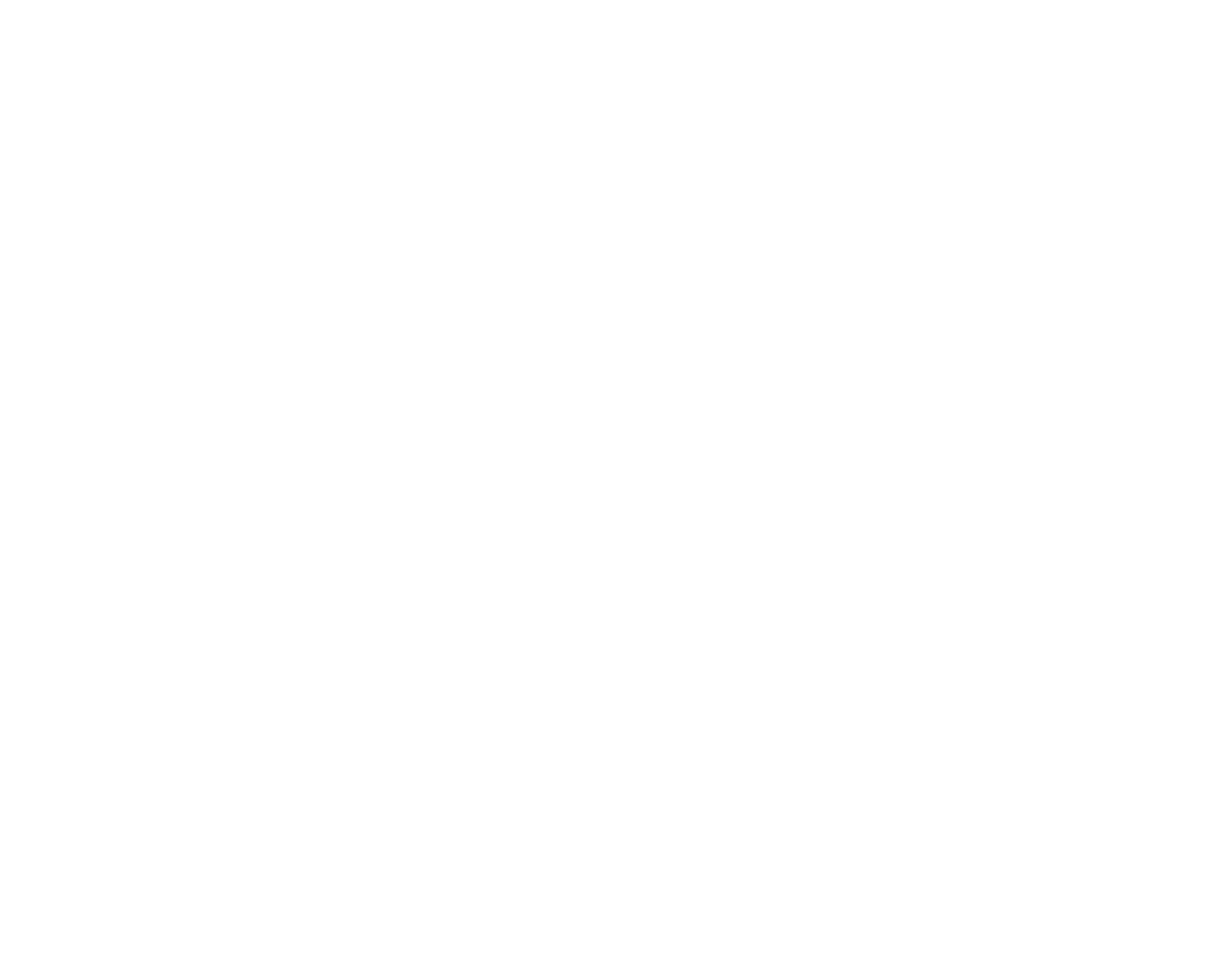
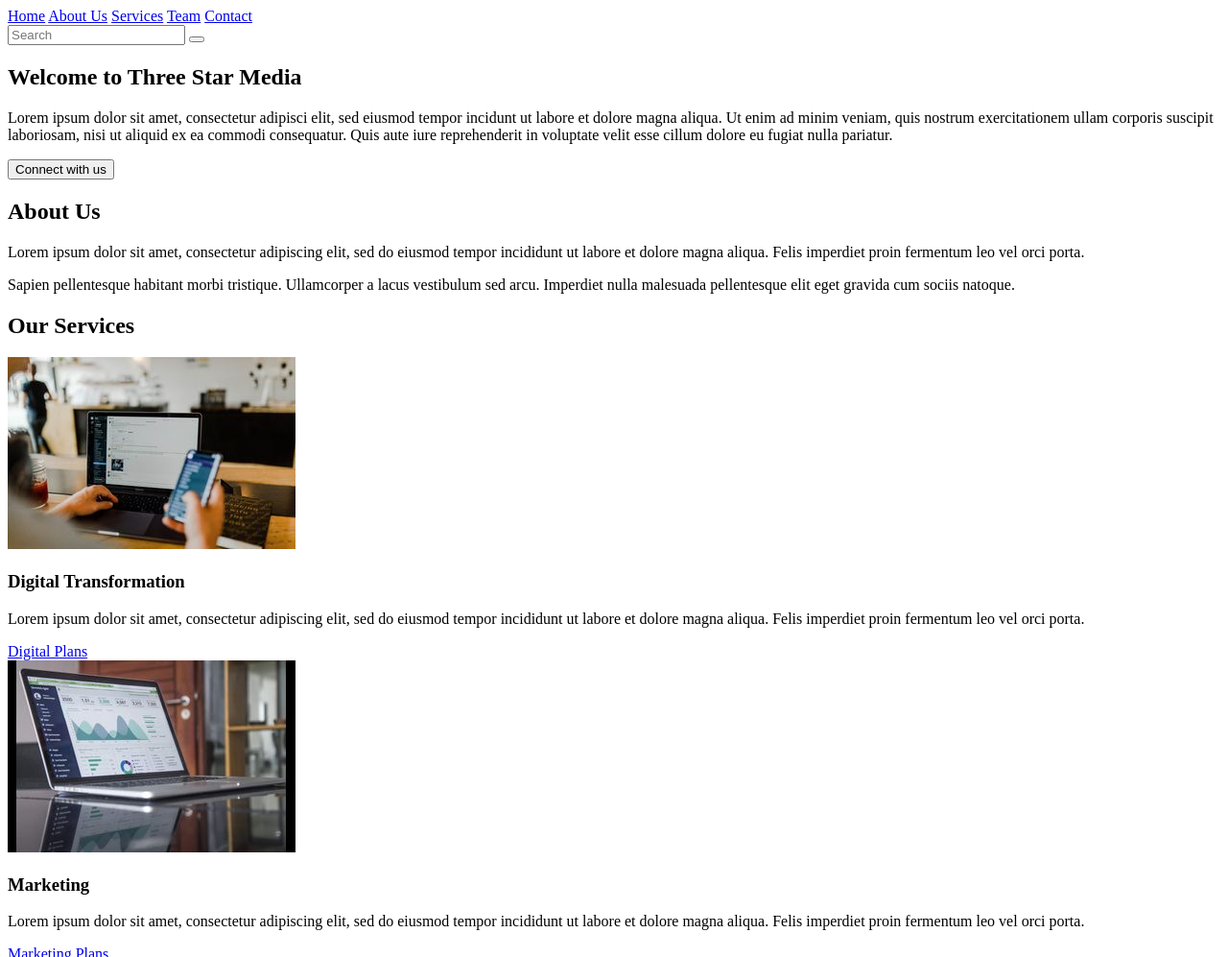
Before and after one commit to saca0002/saca0002.github.io, a plain HTML site: page final-project/index.html in a window 1280 px wide. Shown: the top 997 px of the page at 96% size. Before the commit the page ends 800 px from the top, so only its background shows below. Drawn offline with Linux system fonts and the light colour scheme.

Commit message:
creates first half of page

```diff
--- a/final-project/index.html
+++ b/final-project/index.html
@@ -4,17 +4,106 @@
     <meta charset="UTF-8">
     <meta name="viewport" content="width=device-width, initial-scale=1.0">
     <title>Final Project | Sacay</title>
+    <!-- <link rel="stylesheet" href="css/main.css"> -->
 </head>
 <body>
     <header>
-
+        <div class="topnav">
+            <a class="active" href="#home">Home</a>
+            <a href="#about-us">About Us</a>
+            <a href="#services">Services</a>
+            <a href="#team">Team</a>
+            <a href="#contact">Contact</a>
+            <div class="search-container">
+                <!-- Navigation bar with a search box and a magnifying button inside of it. -->
+                <input type="text" placeholder="Search">
+                <button type="submit"></button>
+            </div>
+          </div>
     </header>
 
     <main>
+        <section id="welcome">
+            <div class="welcome-image">
+                <!-- Target in CSS for hero image -->
+                <div class="welcome-text">
+                    <h1>Welcome to Three Star Media</h1>
+                    <p>Lorem ipsum dolor sit amet, consectetur adipisci elit, sed eiusmod tempor incidunt ut labore et dolore magna aliqua. Ut enim ad minim veniam, quis nostrum exercitationem ullam corporis suscipit laboriosam, nisi ut aliquid ex ea commodi consequatur. Quis aute iure reprehenderit in voluptate velit esse cillum dolore eu fugiat nulla pariatur.</p>
+                    <button type="button">Connect with us</button>
+                </div>
+            </div>
+        </section>
+
+        <section id="about-us">
+            <div class="about-us">
+                <h2>About Us</h2>
+                <p>Lorem ipsum dolor sit amet, consectetur adipiscing elit, sed do eiusmod tempor incididunt ut labore et dolore magna aliqua. Felis imperdiet proin fermentum leo vel orci porta.</p>
+                <p>Sapien pellentesque habitant morbi tristique. Ullamcorper a lacus vestibulum sed arcu. Imperdiet nulla malesuada pellentesque elit eget gravida cum sociis natoque.</p>
+            </div>
+        </section>
+
+        <section id="our-services">
+            <!-- <div class="our-services hero-img">
+                <img src="images/digital.jpg" alt="Using a laptop and smartphone">
+            </div> -->
+
+            <div class="our-services">
+                <h2>Our Services</h2>
+            </div>
+
+            <div class="services-grid">
+                <div class="digital-transformation">
+                    <img src="images/digital.jpg" alt="Using a laptop and smartphone">
+                    <article>
+                        <h3>Digital Transformation</h3>
+                        <p>Lorem ipsum dolor sit amet, consectetur adipiscing elit, sed do eiusmod tempor incididunt ut labore et dolore magna aliqua. Felis imperdiet proin fermentum leo vel orci porta.</p>
+                        <a class="btn" href="#">Digital Plans</a>
+                    </article>
+                </div>
+
+                <div class="marketing">
+                    <img src="images/marketing.jpg" alt="Laptop showing data analytics">
+                    <article>
+                        <h3>Marketing</h3>
+                        <p>Lorem ipsum dolor sit amet, consectetur adipiscing elit, sed do eiusmod tempor incididunt ut labore et dolore magna aliqua. Felis imperdiet proin fermentum leo vel orci porta.</p>
+                        <a class="btn" href="#">Marketing Plans</a>
+                    </article>
+                </div>
+
+                <div class="video-production">
+                    <img src="images/video.jpg" alt="Smartphone showing YouTube">
+                    <article>
+                        <h3>Video Production</h3>
+                        <p>Lorem ipsum dolor sit amet, consectetur adipiscing elit, sed do eiusmod tempor incididunt ut labore et dolore magna aliqua. Felis imperdiet proin fermentum leo vel orci porta.</p>
+                        <a class="btn" href="#">Video Plans</a>
+                    </article>
+                </div>
+
+                <div class="web-dev">
+                    <img src="images/web.jpg" alt="Smartphone showing Instagram">
+                    <article>
+                        <h3>Web Development</h3>
+                        <p>Lorem ipsum dolor sit amet, consectetur adipiscing elit, sed do eiusmod tempor incididunt ut labore et dolore magna aliqua. Felis imperdiet proin fermentum leo vel orci porta.</p>
+                        <a class="btn" href="#">Web Plans</a>
+                    </article>
+                </div>
+
+                <div class="print">
+                    <img src="images/print.jpg" alt="Newspaper stands">
+                    <article>
+                        <h3>Print</h3>
+                        <p>Lorem ipsum dolor sit amet, consectetur adipiscing elit, sed do eiusmod tempor incididunt ut labore et dolore magna aliqua. Felis imperdiet proin fermentum leo vel orci porta.</p>
+                        <a class="btn" href="#">Print Plans</a>
+                    </article>
+                </div>
+            </div>
+        </section>
 
     </main>
 
     <footer>
+        <small>&copy; Copyright Three Star Media, 2020</small>
+        <small>All images are taken from <a href="https://unsplash.com/">Unsplash</a></small>
 
     </footer>
 
```
